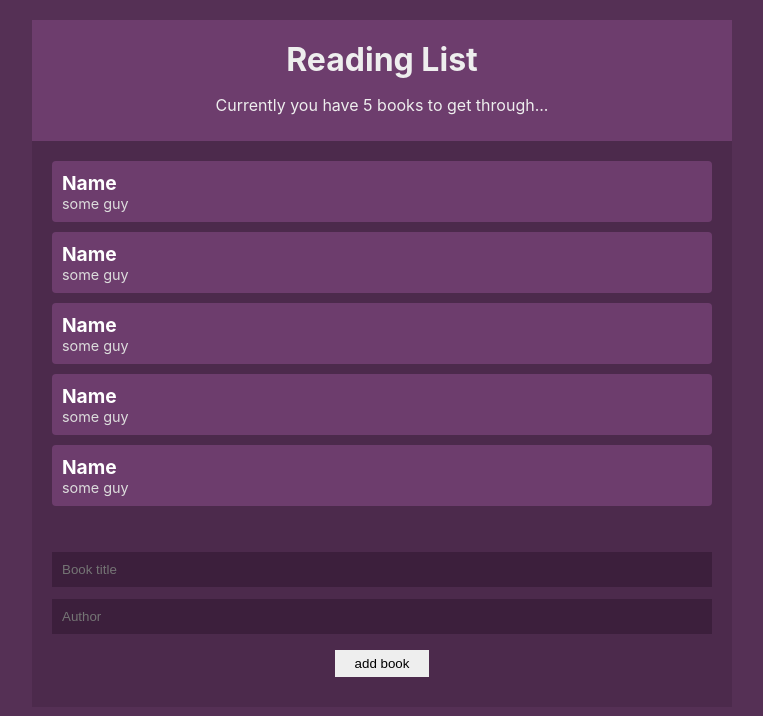
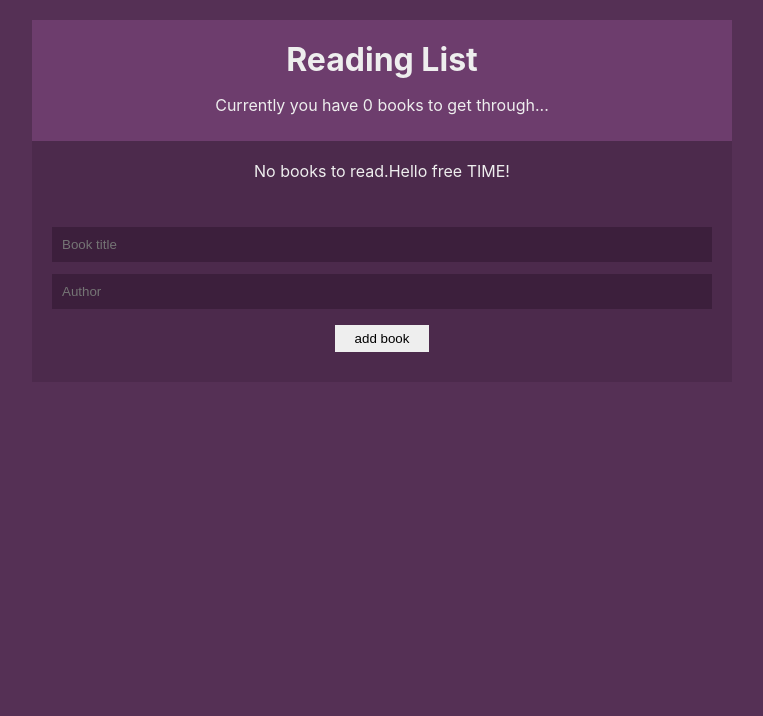
Before and after one commit to seppar93/alexandria-context-example, a React (Create React App) app: page / in a window 1280 px wide. Shown: the top 716 px of the page, without its empty margins (258-1021 px from the left). Built offline with nearby package versions, Linux system fonts and the light colour scheme.

Commit message:
usereducer

```diff
--- a/src/components/BookDetails.js
+++ b/src/components/BookDetails.js
@@ -2,9 +2,9 @@
 import { BookContext } from '../contexts/BookContext';
 
 const BookDetails = ({ book }) => {
-    const { removeBook } = useContext(BookContext)
+    const { dispatch } = useContext(BookContext)
     return (
-        <li onClick={() => removeBook(book.id)}>
+        <li onClick={() => dispatch({type: 'REMOVE_BOOK', id: book.id})}>
             <div className='title'>{book.title}</div>
             <div className='author'>{book.author}</div>
 
--- a/src/components/BookForm.js
+++ b/src/components/BookForm.js
@@ -5,12 +5,14 @@
 
 
 const NewBookForm = () => {
-    const {addBook} = useContext(BookContext)
+    const {dispatch} = useContext(BookContext)
     const [title, setTitle]= useState('')
     const [author, setAuthor]= useState('')
     const handleSubmit = e => {
         e.preventDefault()
-        addBook(title, author)
+        dispatch({type:'ADD_BOOK', book: {
+            title, author
+        }})
         setTitle('')
         setAuthor('')
 
--- a/src/contexts/BookContext.js
+++ b/src/contexts/BookContext.js
@@ -1,25 +1,24 @@
-import React, {createContext, useState} from 'react'
+import React, {createContext, useReducer} from 'react'
+import { bookReducer } from '../reducers/bookReducer'
 
 export const BookContext = createContext()
 
 
 
 const BookContextProvider = (props) => {
-  const [books, setBooks] =  useState([
-        {title: 'Name', author: 'some guy', id: 1},
-        {title: 'Name', author: 'some guy', id: 2},
-        {title: 'Name', author: 'some guy', id: 3},
-        {title: 'Name', author: 'some guy', id: 4},
-        {title: 'Name', author: 'some guy', id: 5}
+  const [books, dispatch] =  useReducer( bookReducer, [
     ])
-    const addBook = (title, author) => {
-        setBooks([...books, {title, author, id: Math.random()}])
-    }
-    const removeBook = (id) => {
-        setBooks(books.filter(book => book.id !== id))
-    }
+    // const addBook = (title, author) => {
+    //     setBooks([...books, {title, author, id: Math.random()}])
+    // }
+    // const removeBook = (id) => {
+    //     setBooks(books.filter(book => book.id !== id))
+    // }
     return (
-        <BookContext.Provider value={{books, addBook, removeBook}}>
+        // <BookContext.Provider value={{books, addBook, removeBook}}>
+
+        <BookContext.Provider value={{books, dispatch}}>
+
             {props.children}
         </BookContext.Provider>
     )
--- /dev/null
+++ b/src/reducers/bookReducer.js
@@ -0,0 +1,14 @@
+export const bookReducer = (state,action) => {
+    switch(action.type) {
+        case 'ADD_BOOK':
+            return [...state, {
+                title: action.book.title,
+                author :action.book.author,
+                id : Math.random(),
+            }]
+        case 'REMOVE_BOOK':
+            return state.filter(book => book.id !== action.id);
+        default:
+            return state;
+    }
+}
```
